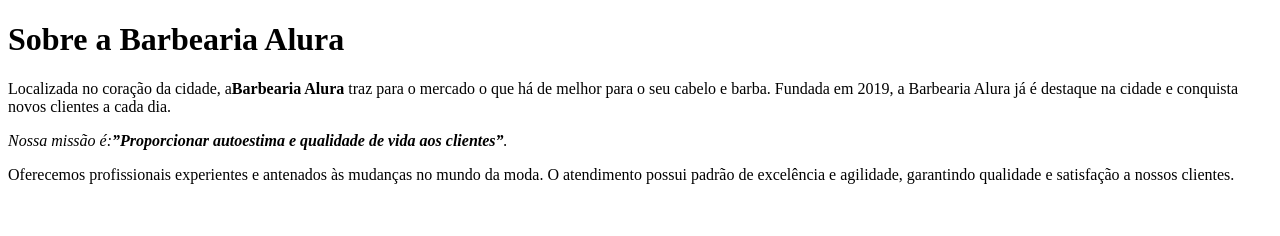
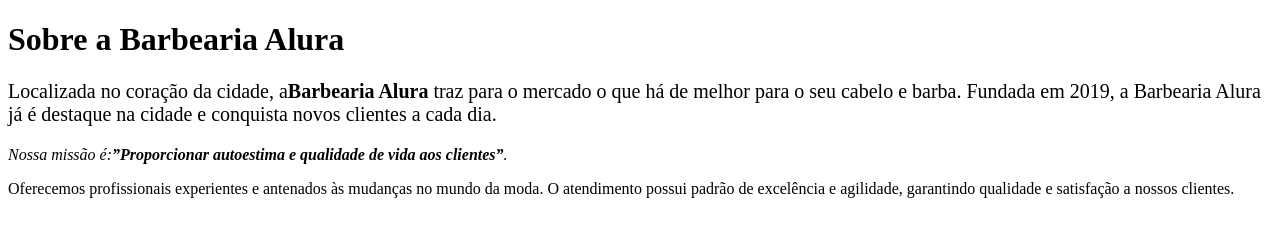
Before and after one commit to Hemilyozetto/barbeariaalura, a plain HTML site: page index.html in a window 1280 px wide. Drawn offline with Linux system fonts and the light colour scheme.

Commit message:
Add files via upload

```diff
--- a/index.html
+++ b/index.html
@@ -1,6 +1,6 @@
 <!DOCTYPE html>
 <h1>Sobre a Barbearia Alura</h1>
-<p>Localizada no coração da cidade, a<strong>Barbearia Alura</strong> traz para o
+<p style="font-size: 20px ;">Localizada no coração da cidade, a<strong>Barbearia Alura</strong> traz para o
 mercado o que há de melhor para o seu cabelo e barba. Fundada em 2019, a Barbearia
 Alura já é destaque na cidade e conquista novos clientes a cada dia.</p>
 <p><em>Nossa missão é:<strong>”Proporcionar autoestima e qualidade de vida aos
```
